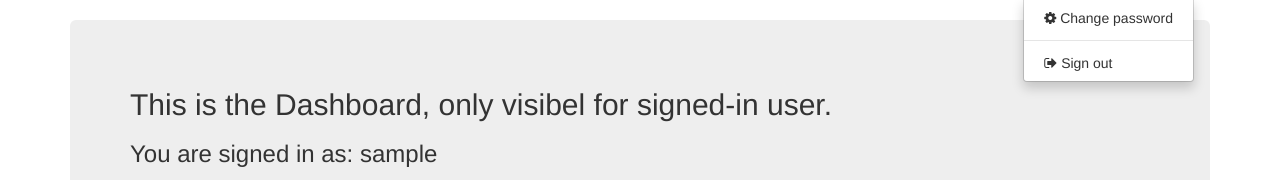
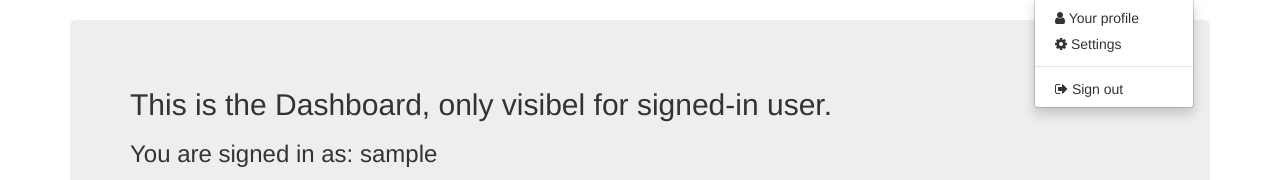
Before and after one commit to ArneAnka/slim3, a PHP site: template resources/views/auth/dashboard/dashboard.twig in a window 1280 px wide, after a click that opens the changed part. Shown: the part 62-242 px from the top of the page. Run offline with PHP 8.4, Linux system fonts and the light colour scheme; the template is opened without the code that fills it: most values are stand-ins (such as "Sample title", 1, 10 or a date in 2020); some libraries are stand-ins or nearby versions.

Commit message:
Small changes

```diff
--- a/app/Controllers/AdminController.php
+++ b/app/Controllers/AdminController.php
@@ -8,6 +8,12 @@ use Respect\Validation\Validator as v;
 
 class AdminController extends Controller
 {
+    /**
+    * Fetch all user rows
+    *
+    * @return user_id, user_name, user_password_hash, user_email, updated_at, created_at, user_account_type_,
+    * user_profile, user_deleted, user_slug, user_suspension_time, session_id
+    */
     public function getIndex($request, $response)
     {
 	    $users = User::all();
--- a/app/Controllers/NoteController.php
+++ b/app/Controllers/NoteController.php
@@ -14,7 +14,7 @@ class NoteController extends Controller
 	*
 	* @param null
 	*
-	* @return mixed
+	* @return note_id, note_text, user_id, created_at, updated_at
 	*/
     public function index($request, $response)
     {
@@ -40,7 +40,7 @@ class NoteController extends Controller
         if($current_user_id == $user_id_of_note){
             return $this->view->render($response, 'notes/edit.twig', ['note' => Note::find($args['note_id'])]);
         }else{
-            // If another user tries to view a note that he/she dosent own, or that note doesent exist.
+            // If another user tries to view a note that he/she doesn't own, or that note doesn't exist.
             $this->flash->addMessage('error', 'No such note');
 
             return $response->withRedirect($this->router->pathFor('notes'));
@@ -52,7 +52,7 @@ class NoteController extends Controller
 	*
 	* @param note_id
 	*
-	* @return mixed
+	* @return bool
 	*/
     public function postEditNote($request, $response, $args)
     {
--- a/app/routes.php
+++ b/app/routes.php
@@ -13,7 +13,7 @@ use App\Middleware\AdminMiddleware;
 //     // return 'Hello ' . $args['user'] .', nice to meet you!';
 // });
 
-/* json example */
+/* json example for API */
 $app->get('/json', function ($request, $response){
     $data = array('user_name' => 'John Doe','email' => 'john.doe@example.com');
     return $response->withJson($data);
--- a/resources/views/home.twig
+++ b/resources/views/home.twig
@@ -15,13 +15,15 @@
 		<li>FluentPDO insted of Eloquent(?)</li>
 		<li>Dotenv configuration</li>
 		<li>Remember me</li>
+		<li>Prepare all user input statements</li>
 		<li>Password reset</li>
-		<li>Static user feedback in lang file</li>
+		<li>Notification system. Admins can push notifications to users</li>
+		<li>Common APP feedback-messages, located in one [lang] file</li>
 		<li>Failed-login-throttling and failed-password-change-throttling</li>
 		<li><s>User profile {{ base_url() }}/@{username}</s></li>
 			<ul>
 				<li>More informative user profile</li>
-				<li>Public/non public</li>
+				<li>Public/non public profile</li>
 			</ul>
 		<li>Dashboard
 			<ul>
--- a/resources/views/templates/partials/navigation.twig
+++ b/resources/views/templates/partials/navigation.twig
@@ -26,8 +26,10 @@
                         <ul class="dropdown-menu">
                         {% if auth.user.user_account_type == 1 %}
                             <li><a href="{{ path_for('admin.index') }}"><i class="fa fa-first-order"></i> Admin</a></li>
+                            <li role="separator" class="divider"></li>
                         {% endif %}
-                            <li><a href="{{ path_for('auth.password.change') }}"><i class="fa fa-cog"></i> Change password</a></li>
+                            <li><a href="{{ base_url() }}/@{{ auth.user.user_name }}"><i class="fa fa-user"></i> Your profile</a></li>
+                            <li><a href="{{ path_for('auth.password.change') }}"><i class="fa fa-cog"></i> Settings</a></li>
                             <li role="separator" class="divider"></li>
                             <li><a href="{{ path_for('auth.signout') }}"><i class="fa fa-sign-out"></i> Sign out</a></li>
                         </ul>
```
Also changed, not shown: app/Controllers/ProfileController.php (+6 -6 lines).
